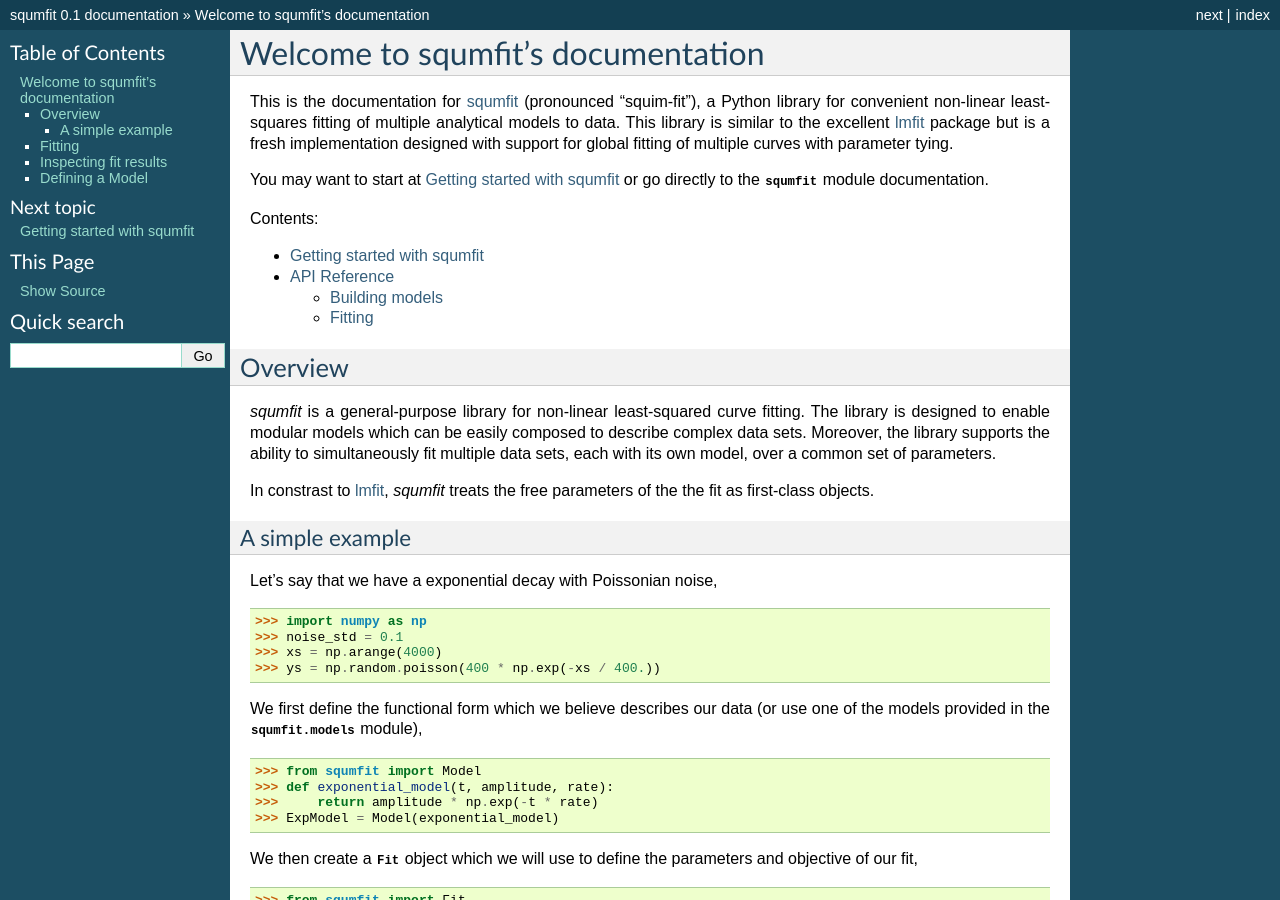
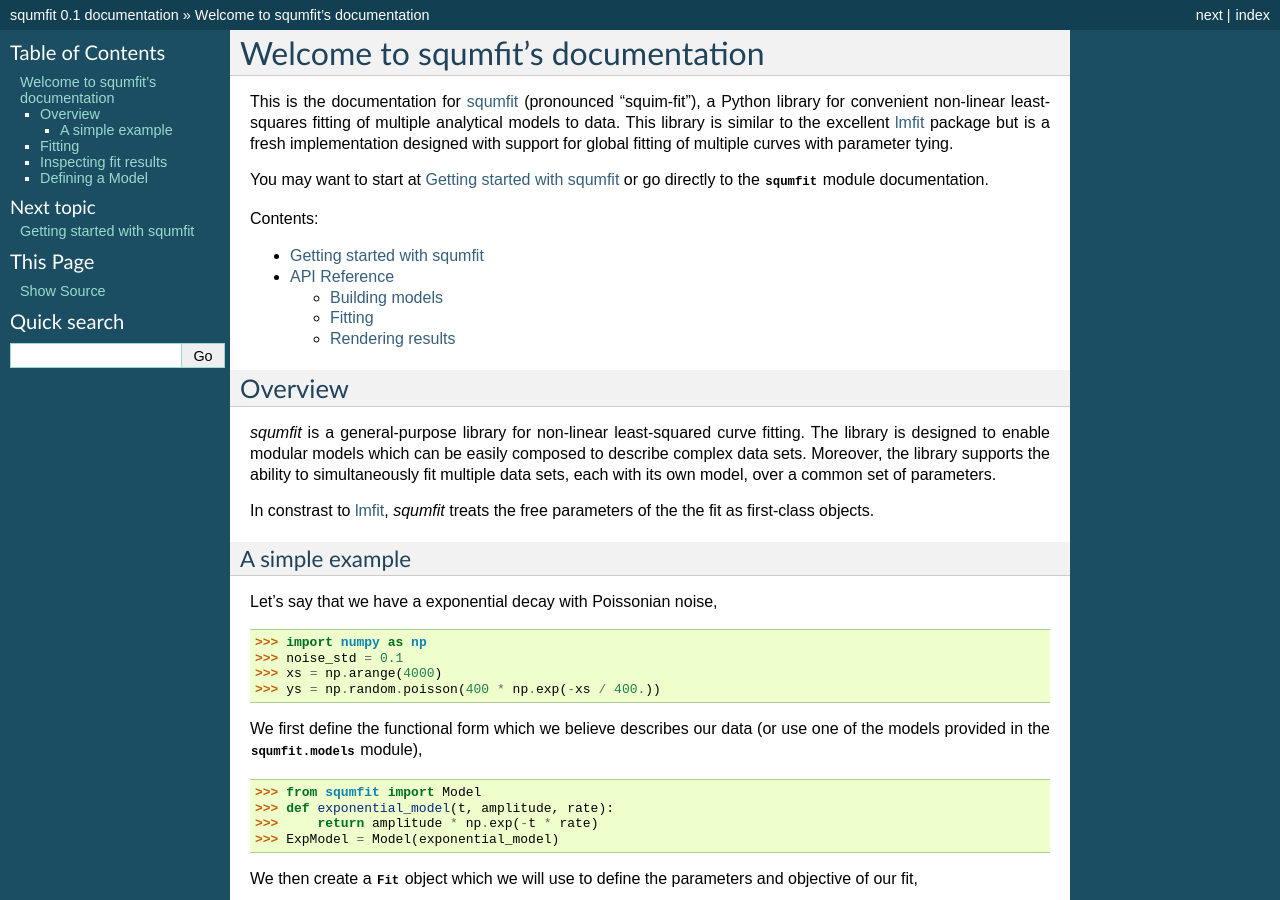
Before and after one commit to bgamari/squmfit, a Sphinx documentation site: the page built from docs/index.rst, in a window 1280 px wide and 900 px high. Built offline with Sphinx 7.4.7, drawn with Linux system fonts in a browser that asks for light colours.

Commit message:
Add results rendering to reference

```diff
--- a/docs/reference.rst
+++ b/docs/reference.rst
@@ -44,3 +44,9 @@
 
 .. autoclass:: CurveResult
    :members:
+
+Rendering results
+-----------------
+
+.. automodule:: squmfit.pretty
+.. automodule:: squmfit.plot
```
